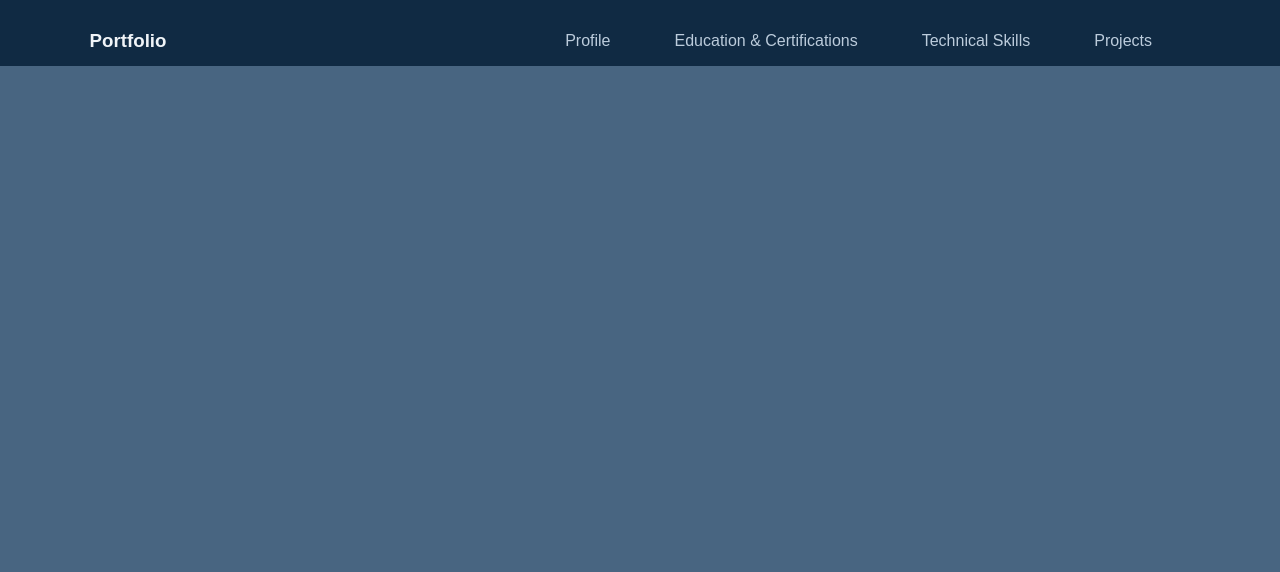
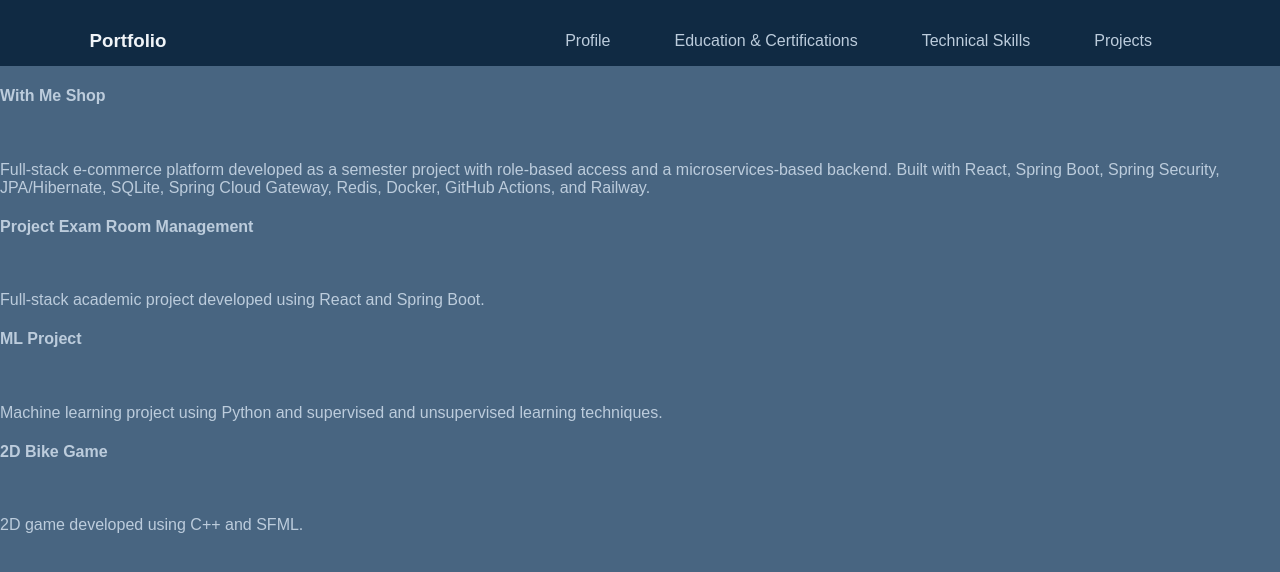
Before and after one commit to walid-amjahdi/Portfolio, a React (Create React App) app: page /Portfolio/projects in a window 1280 px wide. Shown: the top 572 px of the page. Built offline with nearby package versions, Linux system fonts and the light colour scheme.

Commit message:
configure github pages

```diff
--- a/src/Component/Main.jsx
+++ b/src/Component/Main.jsx
@@ -2,6 +2,7 @@ import { Routes , Route } from "react-router-dom"
 import { Profile } from "./Profile"
 import { Educations } from "./Educations"
 import { Skills } from './Skills';
+import { Projects } from "./Projects";
 export function Main()
 {
     return (
@@ -11,6 +12,7 @@ export function Main()
                     <Route path="/" element={<Profile/>}/>
                     <Route path="/education" element={<Educations/>}/>
                     <Route path="/skills" element={<Skills/>}/>
+                    <Route path="/projects" element={<Projects/>}/>
                 </Routes>
             </main>
         </>
--- /dev/null
+++ b/src/Component/Projects.jsx
@@ -0,0 +1,43 @@
+import { Link } from "react-router-dom"
+
+export function Projects()
+{
+    return (
+        <>
+        <div className="project">
+            <Link to={"/with_me_shop"}>
+                <h4>With Me Shop</h4>
+            </Link>
+            <p>
+                Full-stack e-commerce platform developed as a semester project with role-based access and a microservices-based
+                backend. Built with React, Spring Boot, Spring Security, JPA/Hibernate, SQLite, Spring Cloud Gateway, Redis,
+                Docker, GitHub Actions, and Railway.
+            </p>
+        </div>
+        <div className="project">
+            <Link to={"/exam_room"}>
+                <h4>Project Exam Room Management </h4>
+            </Link>
+            <p>
+                Full-stack academic project developed using React and Spring Boot.
+            </p>
+        </div>
+        <div className="project">
+            <Link to={"/ml_project"}>
+                <h4>ML Project</h4>
+            </Link>
+            <p>
+                Machine learning project using Python and supervised and unsupervised learning techniques.
+            </p>
+        </div>
+        <div className="project">
+            <Link to={"/bike_game"}>
+                <h4>2D Bike Game </h4>
+            </Link>
+            <p>
+                2D game developed using C++ and SFML.
+            </p>
+        </div>
+        </>
+    )
+}
```
